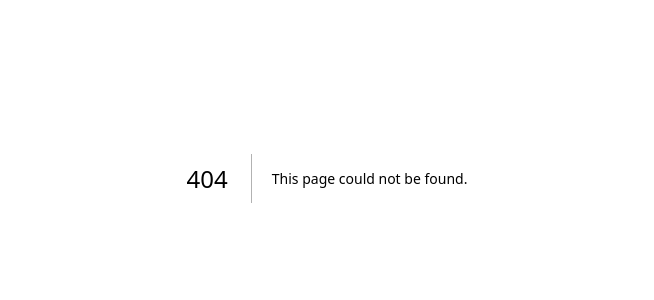
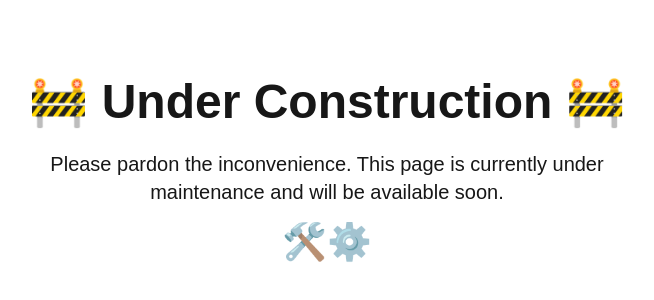
Before and after one commit to etor01/dev-tornam, a Next.js app: page /maintaince in a window 1280 px wide. Before the commit this address had no page. Shown: the part 222-522 px from the top of the page, without its empty margins (313-967 px from the left). Built offline with nearby package versions, Linux system fonts and the light colour scheme.

Commit message:
initial Setup

```diff
--- /dev/null
+++ b/src/app/maintaince/page.tsx
@@ -0,0 +1,14 @@
+
+export default function ConstructionPage() {
+  return (
+    <div className="flex flex-col items-center justify-center min-h-screen py-20 px-60">
+      <h1 className="text-5xl font-bold mb-6 ">
+        🚧 Under Construction 🚧
+      </h1>
+      <p className="text-xl text-center max-w-2xl">
+        Please pardon the inconvenience. This page is currently under maintenance and will be available soon.
+      </p>
+      <div className="animate-pulse text-4xl py-2 my-2">🛠️⚙️</div>
+    </div>
+  );
+}
```
Also changed, not shown: 1 other file (tests, documents, lock files or other folders).
